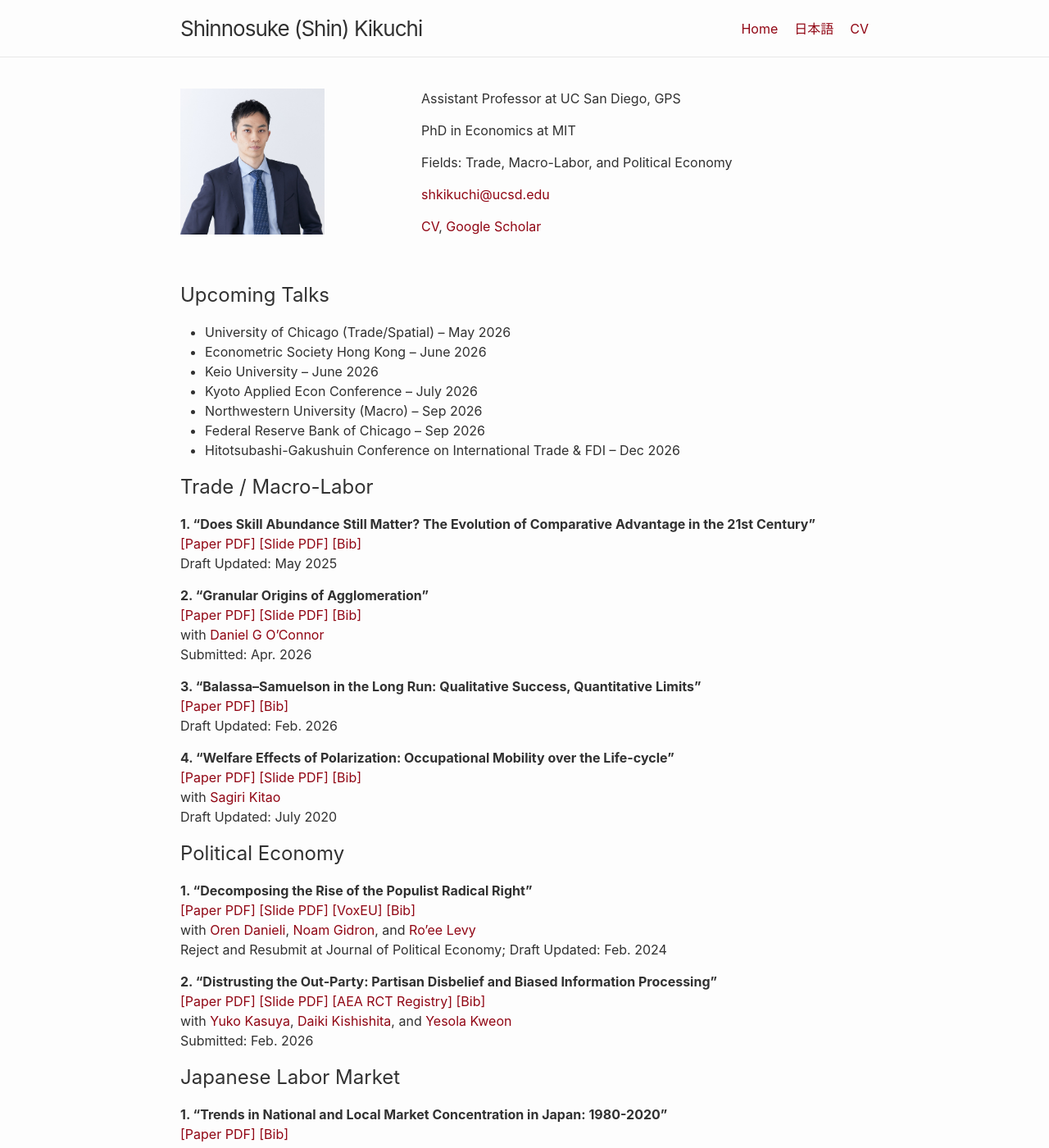
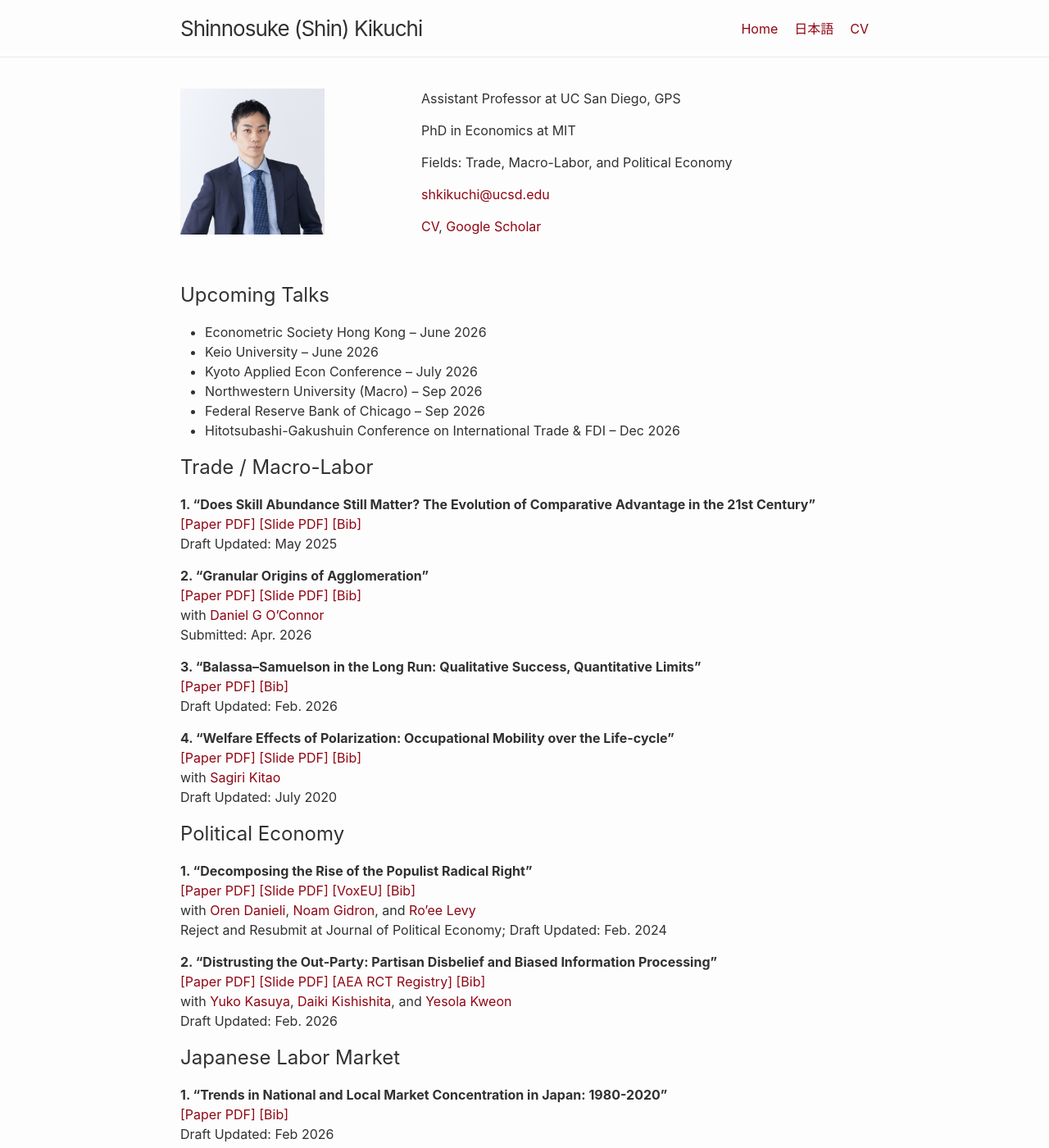
Before and after one commit to shinnkikuchi/shinnkikuchi.github.io, a Jekyll site: the page built from index.md, in a window 1280 px wide and 1400 px high. Shown: the whole window at 82% size. Built offline with Jekyll 4.4.1, drawn with Linux system fonts in a browser that asks for light colours.

Commit message:
Update index.md

```diff
--- a/index.md
+++ b/index.md
@@ -9,7 +9,6 @@ title: Home
 
 ## Upcoming Talks
 
-- University of Chicago (Trade/Spatial) – May 2026
 - Econometric Society Hong Kong – June 2026
 - Keio University – June 2026
 - Kyoto Applied Econ Conference – July 2026
@@ -86,7 +85,7 @@ with  <a href="https://yukokasuya.com/" target="_blank">Yuko Kasuya</a>,
 <a href="https://sites.google.com/site/kishishitaecon/" target="_blank">Daiki Kishishita</a>, and
 <a href="https://yesolakweon.github.io/" target="_blank">Yesola Kweon</a>
 <br>
-Submitted: Feb. 2026
+Draft Updated: Feb. 2026
 <br>
 
 ## Japanese Labor Market
```
